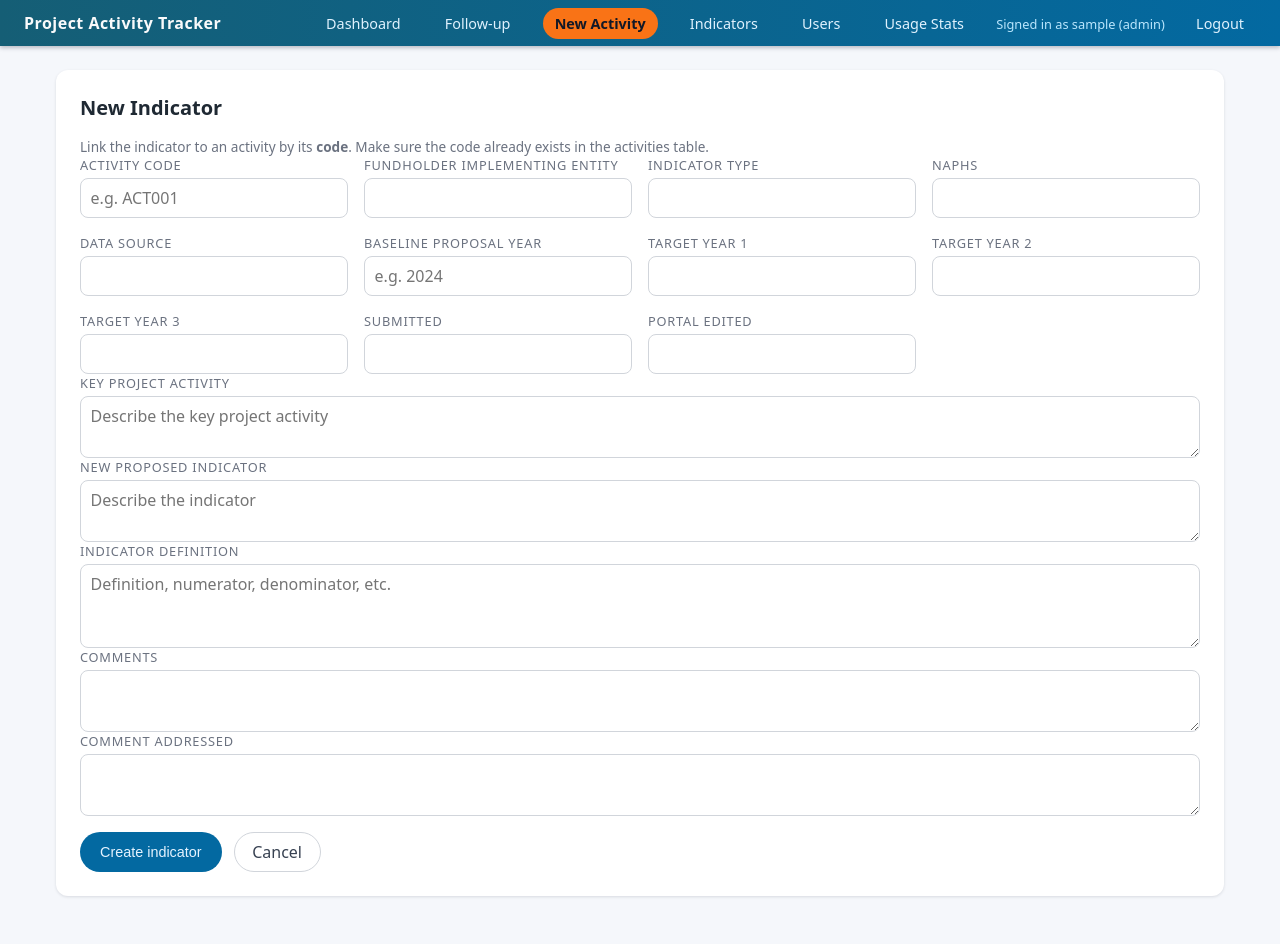
After one commit to Rwunganira/pfund, a Flask app: page /indicators/new in a window 1280 px wide. The commit adds this page. Run offline with Flask 3, Linux system fonts and the light colour scheme; the visitor is signed in with stand-in values (Sample User, id 1).

Commit message:
add indicators form

```diff
--- a/activity_routes.py
+++ b/activity_routes.py
@@ -1448,10 +1448,100 @@ def indicators_list():
         print(traceback.format_exc())
         indicators = []
 
-    return render_template(
-        "indicators.html",
-        indicators=indicators,
-    )
+    return render_template("indicators.html", indicators=indicators)
+
+
+@activity_bp.route("/indicators/new", methods=["GET", "POST"])
+@admin_required
+def new_indicator():
+    """Create a new indicator linked to an activity (by code)."""
+    from flask import request
+
+    if request.method == "POST":
+        activity_code = (request.form.get("activity_code") or "").strip()
+        if not activity_code:
+            flash("Activity code is required.", "error")
+            return render_template("indicator_form.html", indicator=None)
+
+        activity = Activity.query.filter_by(code=activity_code).first()
+        if not activity:
+            flash(f"No activity found with code '{activity_code}'.", "error")
+            return render_template("indicator_form.html", indicator=None, activity_code=activity_code)
+
+        ind = Indicator(
+            activity_id=activity.id,
+            activity_code=activity.code,
+            fundholder_implementing_entity=request.form.get("fundholder_implementing_entity") or None,
+            key_project_activity=request.form.get("key_project_activity") or None,
+            new_proposed_indicator=request.form.get("new_proposed_indicator") or None,
+            indicator_type=request.form.get("indicator_type") or None,
+            naphs=request.form.get("naphs") or None,
+            indicator_definition=request.form.get("indicator_definition") or None,
+            data_source=request.form.get("data_source") or None,
+            baseline_proposal_year=request.form.get("baseline_proposal_year") or None,
+            target_year1=request.form.get("target_year1") or None,
+            target_year2=request.form.get("target_year2") or None,
+            target_year3=request.form.get("target_year3") or None,
+            submitted=request.form.get("submitted") or None,
+            comments=request.form.get("comments") or None,
+            portal_edited=request.form.get("portal_edited") or None,
+            comment_addressed=request.form.get("comment_addressed") or None,
+        )
+        db.session.add(ind)
+        db.session.commit()
+        flash("Indicator created successfully.", "success")
+        return redirect(url_for("activity.indicators_list"))
+
+    # GET
+    return render_template("indicator_form.html", indicator=None)
+
+
+@activity_bp.route("/indicators/<int:indicator_id>/edit", methods=["GET", "POST"])
+@admin_required
+def edit_indicator(indicator_id):
+    """Edit an existing indicator."""
+    from flask import request
+
+    ind = Indicator.query.get(indicator_id)
+    if not ind:
+        flash("Indicator not found.", "error")
+        return redirect(url_for("activity.indicators_list"))
+
+    if request.method == "POST":
+        activity_code = (request.form.get("activity_code") or "").strip()
+        if not activity_code:
+            flash("Activity code is required.", "error")
+            return render_template("indicator_form.html", indicator=ind)
+
+        activity = Activity.query.filter_by(code=activity_code).first()
+        if not activity:
+            flash(f"No activity found with code '{activity_code}'.", "error")
+            return render_template("indicator_form.html", indicator=ind, activity_code=activity_code)
+
+        ind.activity_id = activity.id
+        ind.activity_code = activity.code
+        ind.fundholder_implementing_entity = request.form.get("fundholder_implementing_entity") or None
+        ind.key_project_activity = request.form.get("key_project_activity") or None
+        ind.new_proposed_indicator = request.form.get("new_proposed_indicator") or None
+        ind.indicator_type = request.form.get("indicator_type") or None
+        ind.naphs = request.form.get("naphs") or None
+        ind.indicator_definition = request.form.get("indicator_definition") or None
+        ind.data_source = request.form.get("data_source") or None
+        ind.baseline_proposal_year = request.form.get("baseline_proposal_year") or None
+        ind.target_year1 = request.form.get("target_year1") or None
+        ind.target_year2 = request.form.get("target_year2") or None
+        ind.target_year3 = request.form.get("target_year3") or None
+        ind.submitted = request.form.get("submitted") or None
+        ind.comments = request.form.get("comments") or None
+        ind.portal_edited = request.form.get("portal_edited") or None
+        ind.comment_addressed = request.form.get("comment_addressed") or None
+
+        db.session.commit()
+        flash("Indicator updated successfully.", "success")
+        return redirect(url_for("activity.indicators_list"))
+
+    # GET
+    return render_template("indicator_form.html", indicator=ind)
 
 
 @activity_bp.route("/admin/usage", methods=["GET"])
--- /dev/null
+++ b/templates/indicator_form.html
@@ -0,0 +1,150 @@
+{% extends "base.html" %}
+
+{% block content %}
+<section class="form-card">
+    <h1>{{ "Edit Indicator" if indicator else "New Indicator" }}</h1>
+    <p class="table-hint">
+        Link the indicator to an activity by its <strong>code</strong>. Make sure the code already exists in the activities table.
+    </p>
+
+    <form method="post" class="upload-form">
+        <div class="grid">
+            <div class="field-group">
+                <label for="activity_code">Activity Code</label>
+                <input id="activity_code"
+                       name="activity_code"
+                       type="text"
+                       required
+                       placeholder="e.g. ACT001"
+                       value="{% if activity_code is defined %}{{ activity_code }}{% elif indicator %}{{ indicator.activity_code }}{% endif %}">
+            </div>
+
+            <div class="field-group">
+                <label for="fundholder_implementing_entity">Fundholder implementing entity</label>
+                <input id="fundholder_implementing_entity"
+                       name="fundholder_implementing_entity"
+                       type="text"
+                       value="{{ indicator.fundholder_implementing_entity if indicator else '' }}">
+            </div>
+
+            <div class="field-group">
+                <label for="indicator_type">Indicator type</label>
+                <input id="indicator_type"
+                       name="indicator_type"
+                       type="text"
+                       value="{{ indicator.indicator_type if indicator else '' }}">
+            </div>
+
+            <div class="field-group">
+                <label for="naphs">NAPHS</label>
+                <input id="naphs"
+                       name="naphs"
+                       type="text"
+                       value="{{ indicator.naphs if indicator else '' }}">
+            </div>
+
+            <div class="field-group">
+                <label for="data_source">Data source</label>
+                <input id="data_source"
+                       name="data_source"
+                       type="text"
+                       value="{{ indicator.data_source if indicator else '' }}">
+            </div>
+
+            <div class="field-group">
+                <label for="baseline_proposal_year">Baseline Proposal Year</label>
+                <input id="baseline_proposal_year"
+                       name="baseline_proposal_year"
+                       type="text"
+                       placeholder="e.g. 2024"
+                       value="{{ indicator.baseline_proposal_year if indicator else '' }}">
+            </div>
+
+            <div class="field-group">
+                <label for="target_year1">Target Year 1</label>
+                <input id="target_year1"
+                       name="target_year1"
+                       type="text"
+                       value="{{ indicator.target_year1 if indicator else '' }}">
+            </div>
+
+            <div class="field-group">
+                <label for="target_year2">Target Year 2</label>
+                <input id="target_year2"
+                       name="target_year2"
+                       type="text"
+                       value="{{ indicator.target_year2 if indicator else '' }}">
+            </div>
+
+            <div class="field-group">
+                <label for="target_year3">Target Year 3</label>
+                <input id="target_year3"
+                       name="target_year3"
+                       type="text"
+                       value="{{ indicator.target_year3 if indicator else '' }}">
+            </div>
+
+            <div class="field-group">
+                <label for="submitted">Submitted</label>
+                <input id="submitted"
+                       name="submitted"
+                       type="text"
+                       value="{{ indicator.submitted if indicator else '' }}">
+            </div>
+
+            <div class="field-group">
+                <label for="portal_edited">Portal edited</label>
+                <input id="portal_edited"
+                       name="portal_edited"
+                       type="text"
+                       value="{{ indicator.portal_edited if indicator else '' }}">
+            </div>
+        </div>
+
+        <div class="field-group">
+            <label for="key_project_activity">Key Project activity</label>
+            <textarea id="key_project_activity"
+                      name="key_project_activity"
+                      rows="2"
+                      placeholder="Describe the key project activity">{{ indicator.key_project_activity if indicator else '' }}</textarea>
+        </div>
+
+        <div class="field-group">
+            <label for="new_proposed_indicator">New proposed indicator</label>
+            <textarea id="new_proposed_indicator"
+                      name="new_proposed_indicator"
+                      rows="2"
+                      placeholder="Describe the indicator">{{ indicator.new_proposed_indicator if indicator else '' }}</textarea>
+        </div>
+
+        <div class="field-group">
+            <label for="indicator_definition">Indicator definition</label>
+            <textarea id="indicator_definition"
+                      name="indicator_definition"
+                      rows="3"
+                      placeholder="Definition, numerator, denominator, etc.">{{ indicator.indicator_definition if indicator else '' }}</textarea>
+        </div>
+
+        <div class="field-group">
+            <label for="comments">Comments</label>
+            <textarea id="comments"
+                      name="comments"
+                      rows="2">{{ indicator.comments if indicator else '' }}</textarea>
+        </div>
+
+        <div class="field-group">
+            <label for="comment_addressed">Comment addressed</label>
+            <textarea id="comment_addressed"
+                      name="comment_addressed"
+                      rows="2">{{ indicator.comment_addressed if indicator else '' }}</textarea>
+        </div>
+
+        <div class="form-actions">
+            <button type="submit" class="primary">
+                {{ "Save changes" if indicator else "Create indicator" }}
+            </button>
+            <a href="{{ url_for('activity.indicators_list') }}" class="secondary">Cancel</a>
+        </div>
+    </form>
+</section>
+{% endblock %}
```
Also changed, not shown: templates/indicators.html (+24 -5 lines), 1 other file.
